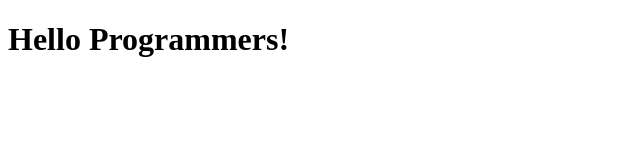
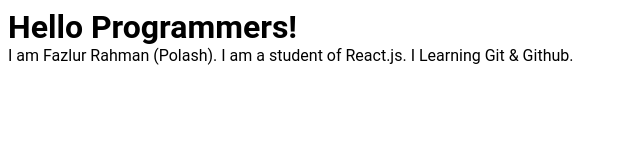
Before and after one commit to sspolash/reactwithgit, a plain HTML site: page index.html in a window 1280 px wide. Shown: the whole page, without its empty margins (0-640 px from the left). Drawn offline with Linux system fonts and the light colour scheme.

Commit message:
I am changing something of all files

```diff
--- a/index.html
+++ b/index.html
@@ -8,6 +8,7 @@
 </head>
 <body>
     <h1>Hello Programmers!</h1>
+    <p>I am Fazlur Rahman (Polash). I am a student of React.js. I Learning Git & Github.</p>
 
 
 
--- a/script.js
+++ b/script.js
@@ -1,4 +1,8 @@
 let firstName = "Md. Fazlur Rahman"
 let lastName = "Polash"
-let fullName = firstName + lastName
+let fullName = firstName + " " + lastName
 console.log(fullName)
+
+let age = 25
+
+console.log("My name is " + fullName + "." + " I am " + age + " years old." )
--- a/style.css
+++ b/style.css
@@ -0,0 +1,7 @@
+body{
+    font-family: 'Roboto', sans-serif;
+    color: #000000;
+}
+h1, h2, h3, h4, h5, h6, p{
+    margin: 0;
+}
```
